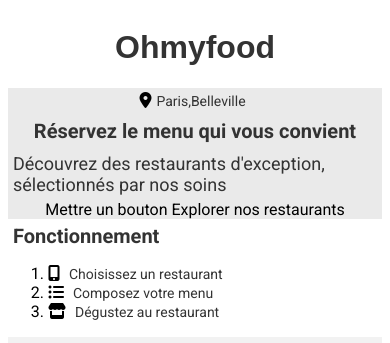
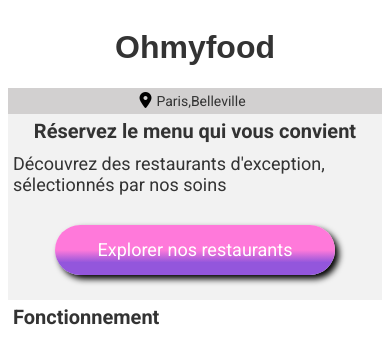
Before and after one commit to ArnaudG28/ArnaudGhali_3_25062021, a website: page index.html in a window 390 px wide. Shown: the top 343 px of the page. Drawn offline with Linux system fonts and the light colour scheme; a web font is replaced by a local one.

Commit message:
Version V2.0 initiale maquettage
Version V2.0 initiale maquettage
structuration du haut de page index
mise en place du bouton d'exploration (dégradé de couleurs)

```diff
--- a/index.html
+++ b/index.html
@@ -2,7 +2,7 @@
 <html lang="fr">
     <!-- Maquette Projet 3 ohmyfood OpenClassRooms
     Par Arnaud Ghali
-     Version V 1.0 initiale maquettage-->
+     Version V 1.0 initiale maquettage - mise en place du boutton d'exploration -->
     <head>
 <!-- En-tête de la page -->
         <meta charset="utf-8" />
@@ -28,18 +28,16 @@
     <!-- Localisation-->
     <div class="flex-localisation">
         <div class="localisation">
-            <span>
-                <i class="fas fa-map-marker-alt"></i>
-            </span>
-            <span class="policeH4">Paris,Belleville</span>
+            <div><i class="fas fa-map-marker-alt"></i></div>
+            <div class="policeH4">Paris,Belleville</div>
         </div>
 
         <div class="exploration">
                 <h2 class="policeH2"> Réservez le menu qui vous convient</h2>
                 <p class="policeH3"> Découvrez des restaurants d'exception, sélectionnés par nos soins </p>
-                <span class="">
-                Mettre un bouton  Explorer nos restaurants
-                </span>
+                <div class="explorerationButton">
+                <button class="explorationRecherche">Explorer nos restaurants</button>
+                </div>
         </div>
     </div>
     <!-- Fin Localisation -->
--- a/scss/biblios/_index.scss
+++ b/scss/biblios/_index.scss
@@ -3,7 +3,9 @@
 ---------
 Feuille de style pour le projet 3 ohmyfood
 Par Arnaud Ghali
-Version V1.0 initiale maquettage*/
+Version V2.0 initiale maquettage - mise en place du boutton d'exploration*/
+
+@import "typography";
 
 /* Localisation */
 .flex-localisation {
@@ -12,26 +14,58 @@
   flex-wrap:wrap;
   align-content: center;
   margin: auto;
-  background-color:#F2F2F2;
+  width: 100%;
 }
 
 .localisation {
-  background: #eaeaea;
+  background: #c2bfbfbb;
   display: flex;
   justify-content: center;
   align-items: center;
+  width: 100%;
 }
 
 .exploration {
-  background: #eaeaea;
+  background: #F2F2F2;
   display: flex;
   flex-direction: column;
   justify-content: center;
   align-items: center;
+  width: 100%;
 }
 
+/* Bouton */
 
+.explorerationButton {
+  display:flex;
+  align-items:center;
+  justify-content:center;
+  background-color: transparent;
+  margin-top: 20px;
+  margin-bottom: 20px;
+  background-color: #F2F2F2;
+  height: 100%;
+  width: 100%;
+}
 
+.explorationRecherche {
+  background: linear-gradient(to bottom, $color-secondaire 10%, $color-secondaire 25%, $color-secondaire 50%, $color-primaire 75%,$color-primaire 85%);
+  height: 50px;
+  width: 50%;
+  box-shadow: 4px 4px 6px #000;
+  border: none;
+  border-radius: 25px 25px 25px 25px;
+  padding: 0 24px;
+  cursor: pointer;
+  font-family: 'Roboto', sans-serif;
+  font-size: 18px;
+  color:white;
+  margin: 5px;
+  -webkit-border-radius: 25px 25px 25px 25px;
+  -moz-border-radius: 25px 25px 25px 25px;
+  -ms-border-radius: 25px 25px 25px 25px;
+  -o-border-radius: 25px 25px 25px 25px;
+}
 
 
 /* Partie resultat*/
@@ -128,30 +162,12 @@
 /* Pour les ecrans type portable*/
 @media only screen and (max-width:768px) {
 
-/* Recherche */
 
-.rechercheTitre {
-  padding-top :16px;
-}
-.rechercheSoustitre{
-  margin-top: 8px;
-}
-
-.flex-recherche h2 {
-  font-family: 'Raleway', sans-serif;
-  font-size: 20px;
-  color: #333;
-  margin: 5px;
-}
-
-.rechercheFiltres { /* définition des éléments filtres flex*/
-  flex-direction: row;
-}
-
-.rechercheFiltresTitre {
-  flex-direction: row;
-  width: 100%;;
-}
+  /* Exploration */
+  .explorationRecherche {
+    height: 50px;
+    width: 75%;
+  }
 
 
   /* Resultat */
@@ -164,7 +180,6 @@
     padding :0;
     width :100%;
   }
-
 
 /* Restaurants */
   .flex-restaurant{
@@ -183,6 +198,7 @@
 }
 /* Pour les ecrans type tablette */
 @media (min-width: 769px) and (max-width:991px) {
+
 
   /* Resultat */
   .flex-resultat{
--- a/scss/biblios/_typography.scss
+++ b/scss/biblios/_typography.scss
@@ -3,6 +3,12 @@
 Logo et titres: Shrikhand
 Texte: Roboto
 */
+
+/* Couleurs chartre graphique */
+$color-primaire: #9356DC;
+$color-secondaire: #FF79DA;
+$color-tertiaire: #99E2D0;
+
 
 /*Body généralités polices et fond*/
 html {
--- a/scss/style.scss
+++ b/scss/style.scss
@@ -3,8 +3,3 @@
 @import "biblios/menu";
 @import "biblios/typography";
 @import "biblios/commun";
-
-/* Couleurs cartre graphique */
-$color-primaire: #9356DC;
-$color-secondaire: #FF79DA;
-$color-tertiaire: #99E2D0;
```
Also changed, not shown: css/style.css, scss/biblios/_index.css, 1 other file.
